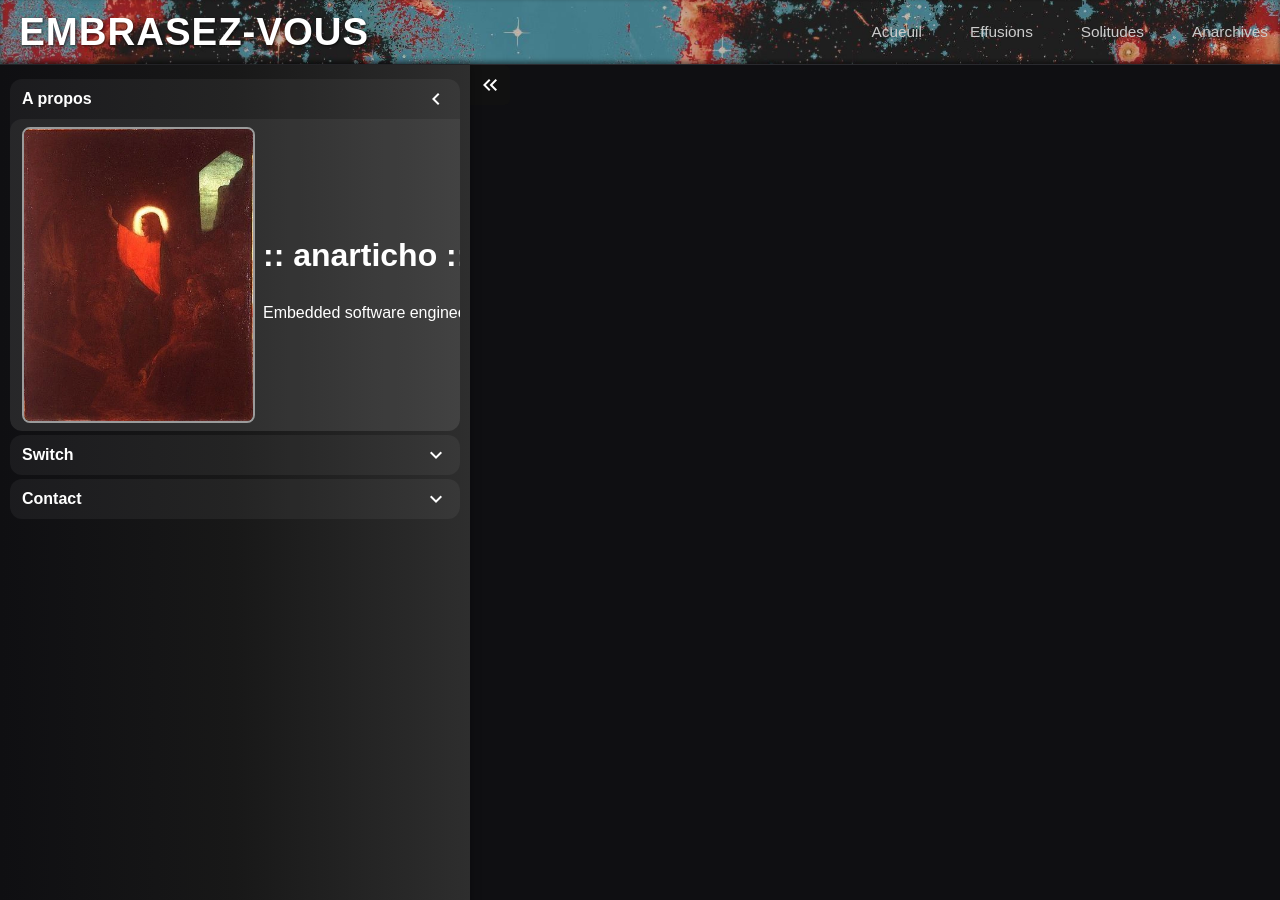
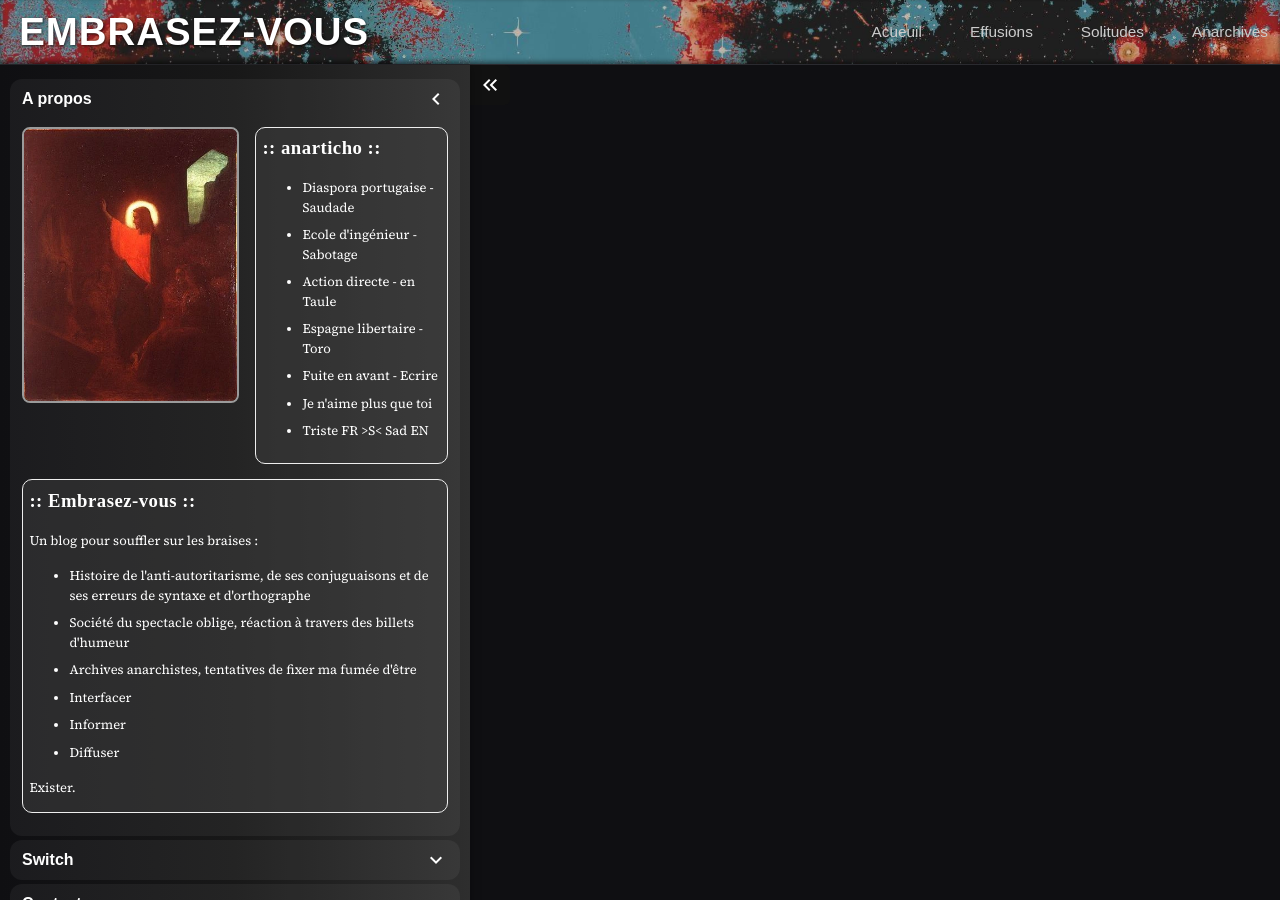
Before and after one commit to anarticho/anarticho.github.io, a Jekyll site: the page built from index.md, in a window 1280 px wide. Built offline with Jekyll 4.4.1, drawn with Linux system fonts in a browser that asks for light colours.

Commit message:
A propos terminé !

```diff
--- a/assets/css/pages/index.css
+++ b/assets/css/pages/index.css
@@ -1,3 +1,5 @@
+@import url('https://fonts.googleapis.com/css2?family=Source+Serif+4:wght@400;600&display=swap');
+
 /* --- Général --- */
 body {
   margin: 0;
@@ -115,25 +117,39 @@ details[open] .summary-icon {
 }
 
 .profile-box {
-  display: flex;                /* row horizontal */
-  flex-direction: row;
-  align-items: center;          /* centre verticalement image et texte */
-  width: 100%;                  /* prend toute la largeur du panel */
-  background: rgba(255, 255, 255, 0.05);
-  padding: 0.5rem;
-  border-radius: 12px;
-  gap: 0.5rem;                  /* espace entre image et texte */
-  text-align: left;             /* important pour que le texte reste à droite */
+  overflow: hidden;
 }
 
 .profile-img {
-  flex: 2;                     /* 2/5 de la box */
-  width: 10%;                  /* occupe tout son flex */
-  max-width: 100%;      /* ne dépasse pas la largeur disponible */
-  height: auto;         /* garde le ratio naturel */
-  object-fit: cover;    /* crop si nécessaire */
-  border-radius: 8px;           /* coins arrondis */
+  float: left;
+  width: 50%;
+  height: auto;
+  object-fit: cover;
+  border-radius: 8px;
   border: 2px solid #9b9b9b;
-  margin: 0;
+  margin: 0 1rem 1rem 0;
+  shape-outside: margin-box;
+}
 
+.text-frame {
+  background: #3d3d3d75;
+  border: 1px solid #eee;
+  border-radius: 10px;
+  padding: 0.4rem 0.4rem;
+  margin-bottom: 15px;
+  overflow: hidden; /* pour flotter correctement à côté de l'image */
 }
+
+.profile-box h3, h4 {
+  margin: 0 0 1rem 0;
+  font-family: 'Cormorant Garamond', serif;
+  font-weight: 600;
+  letter-spacing: 0.5px;
+}
+
+.profile-box p, li {
+  margin: 0 0 8px 0;
+  white-space: pre-line;
+  font-size: small;
+  font-family: 'Source Serif 4', serif;
+}
--- a/index.md
+++ b/index.md
@@ -15,10 +15,30 @@ lang: fr
       </summary>
       <div class="profile-box">
         <img src="{{ '/assets/img/logo.webp' | relative_url }}" alt="Avatar" class="profile-img">
-        <div class="profile-text">
-          <h1>:: {{ site.username }} ::</h1>
-          <p>Embedded software engineer</p>
-          <p></p>
+        <div class="text-frame">
+          <h3>:: {{ site.username }} ::</h3>
+          <ul>
+            <li>Diaspora portugaise - Saudade</li>
+            <li>Ecole d'ingénieur - Sabotage</li>
+            <li>Action directe - en Taule</li>
+            <li>Espagne libertaire - Toro</li>
+            <li>Fuite en avant - Ecrire</li>
+            <li>Je n'aime plus que toi</li>
+            <li>Triste FR >S< Sad EN</li>
+          </ul>
+        </div>
+        <div class="text-frame">
+          <h3>:: {{ site.title }} ::</h3>
+          <p>Un blog pour souffler sur les braises :</p>
+          <ul>
+            <li>Histoire de l'anti-autoritarisme, de ses conjuguaisons et de ses erreurs de syntaxe et d'orthographe</li>
+            <li>Société du spectacle oblige, réaction à travers des billets d'humeur</li>
+            <li>Archives anarchistes, tentatives de fixer ma fumée d'être</li>
+            <li>Interfacer</li>
+            <li>Informer</li>
+            <li>Diffuser</li>
+          </ul>
+          <p>Exister.</p>
         </div>
       </div>
     </details>
```
